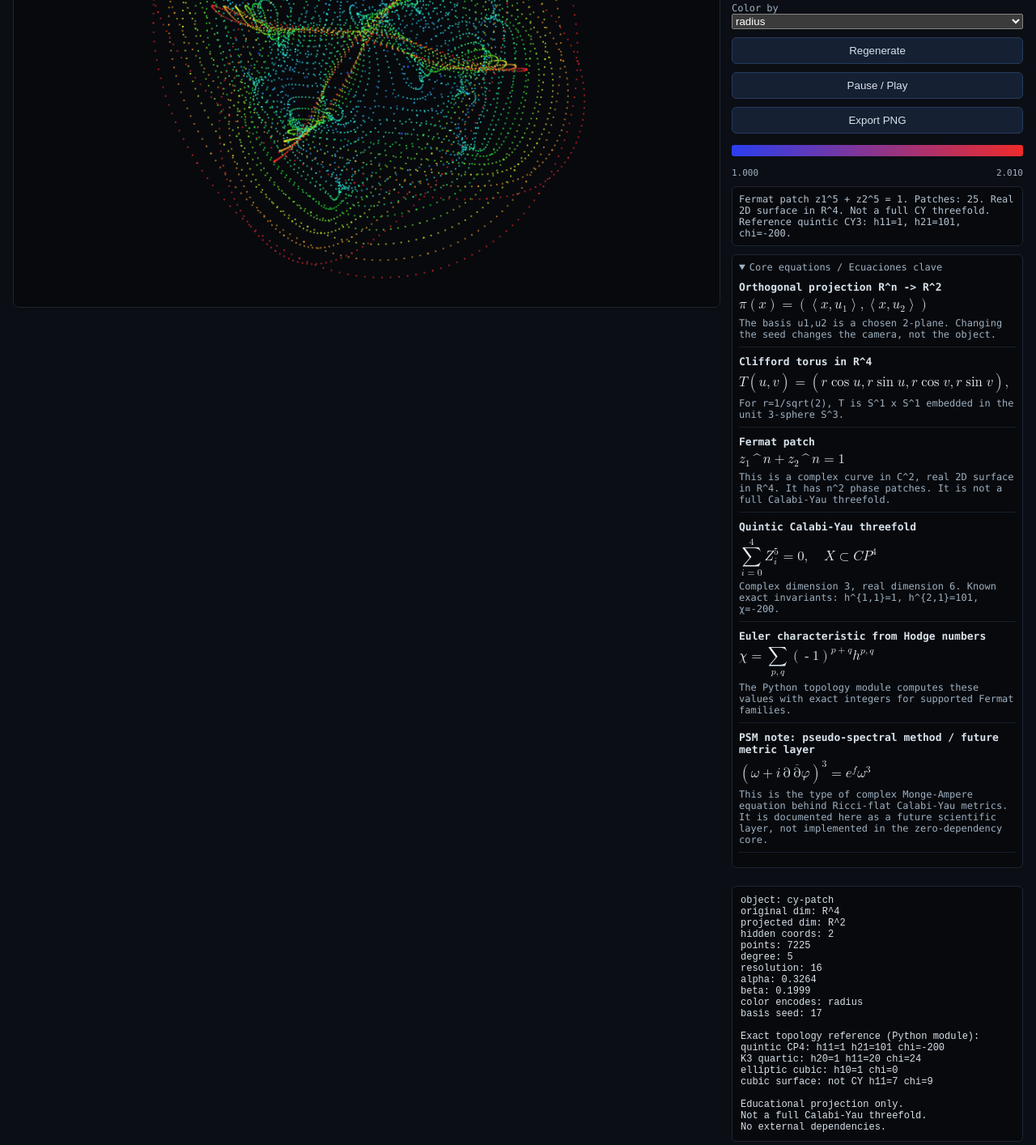
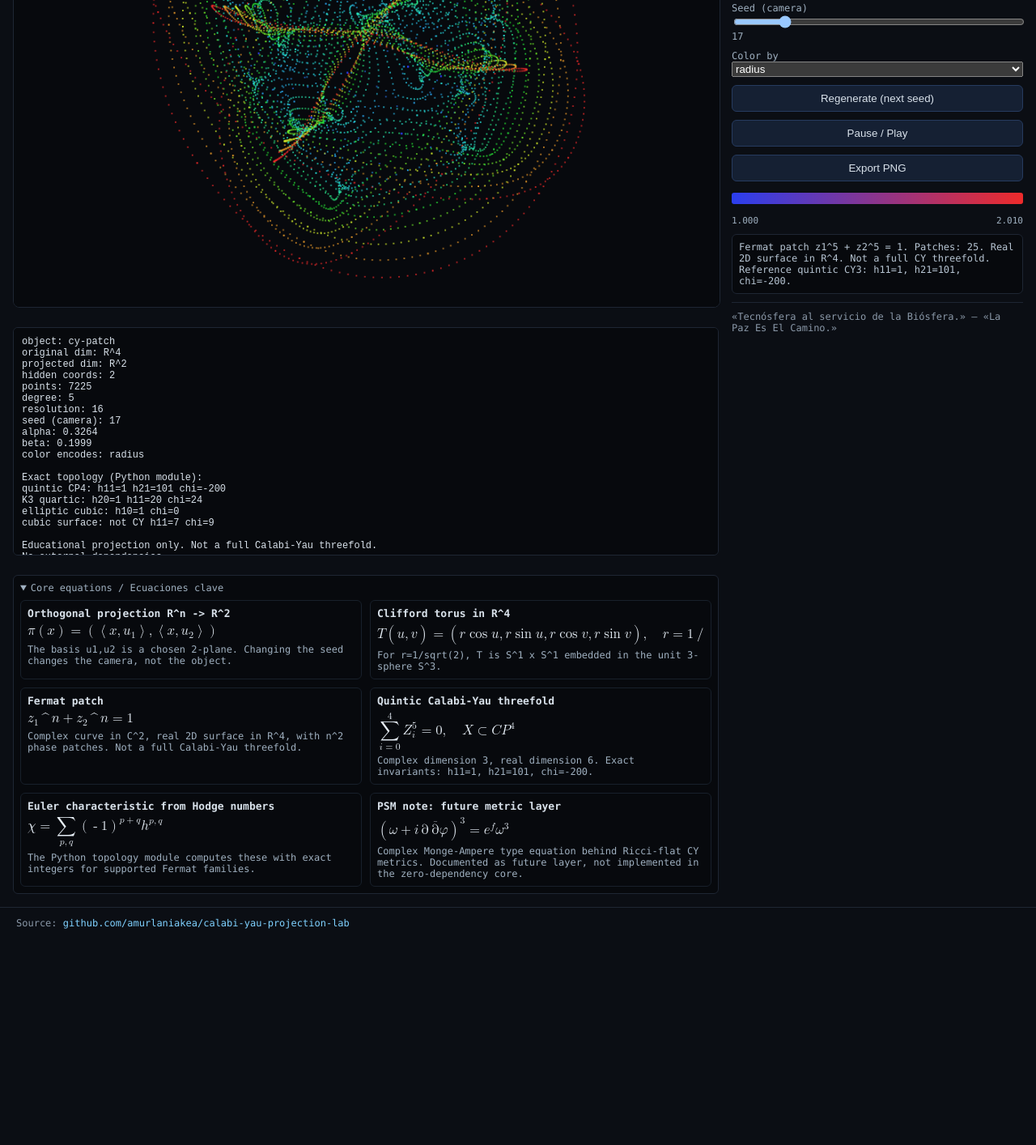
Before and after one commit to amurlaniakea/calabi-yau-projection-lab, a plain HTML site: page docs/index.html in a window 1280 px wide. Shown: the part 385-1799 px from the top of the page at 81% size. After the commit the page ends 1544 px from the top, so only its background shows below. Drawn offline with Linux system fonts and the light colour scheme; animation ran at ten frames a second.

Commit message:
feat: seed camera control, PC-first layout, classroom lab sheet

```diff
--- a/docs/index.html
+++ b/docs/index.html
@@ -10,20 +10,22 @@ body { margin:0; font-family: ui-monospace, SFMono-Regular, Menlo, Consolas, mon
 header { padding:16px 20px; border-bottom:1px solid #1e2633; }
 h1 { margin:0 0 6px; font-size:20px; }
 p { margin:0; color:#9fb0c0; font-size:13px; }
-main { display:grid; grid-template-columns: 1fr 360px; gap:16px; padding:16px; }
+main { display:grid; grid-template-columns: minmax(0,1fr) 360px; gap:16px; padding:16px; align-items:start; }
+.stage { display:flex; flex-direction:column; gap:12px; min-width:0; }
 canvas { width:100%; height:auto; background:#07090d; border:1px solid #1e2633; border-radius:8px; }
-aside { display:flex; flex-direction:column; gap:10px; min-width:320px; }
+aside { display:flex; flex-direction:column; gap:10px; min-width:0; }
 label { display:block; font-size:12px; color:#9fb0c0; }
 input[type=range], select, button { width:100%; box-sizing:border-box; }
 button { padding:8px; background:#152033; color:#d8e1ea; border:1px solid #263b5f; border-radius:6px; cursor:pointer; }
 button:hover { background:#1d2d49; }
-pre { white-space:pre-wrap; background:#07090d; border:1px solid #1e2633; padding:10px; border-radius:6px; font-size:12px; min-height:180px; max-height:320px; overflow:auto; }
+pre { white-space:pre-wrap; background:#07090d; border:1px solid #1e2633; padding:10px; border-radius:6px; font-size:12px; min-height:150px; max-height:260px; overflow:auto; }
 .legend { height:14px; border-radius:3px; margin:4px 0; background:linear-gradient(to right, hsl(234,85%,55%), hsl(0,85%,55%)); }
 .legend-labels { display:flex; justify-content:space-between; font-size:11px; color:#9fb0c0; }
 .note { font-size:12px; color:#b7c5d3; background:#07090d; border:1px solid #1e2633; padding:8px; border-radius:6px; min-height:48px; }
 details { border:1px solid #1e2633; border-radius:6px; padding:8px; background:#07090d; }
 summary { cursor:pointer; color:#9fb0c0; font-size:12px; }
-.eq { margin:10px 0; padding-bottom:8px; border-bottom:1px solid #18202b; }
+.eq-grid { display:grid; grid-template-columns: repeat(auto-fit, minmax(280px, 1fr)); gap:10px; margin-top:8px; }
+.eq { margin:0; padding:8px; border:1px solid #18202b; border-radius:6px; background:#07090d; }
 .eq h3 { margin:0 0 6px; font-size:13px; color:#d8e1ea; }
 .eq p { margin:4px 0 0; font-size:12px; color:#9fb0c0; }
 math { display:block; margin:6px 0; color:#e8f0f8; font-size:1.05em; overflow-x:auto; }
@@ -40,7 +42,39 @@ footer a:hover { text-decoration:underline; }
 <p>Zero-dependency educational lab. Projections, slices, Clifford torus, Fermat patches and exact topology notes. Not a full 6D threefold renderer or physics simulation.</p>
 </header>
 <main>
+<section class="stage">
 <canvas id="view" width="960" height="720"></canvas>
+<pre id="info"></pre>
+<details open>
+<summary>Core equations / Ecuaciones clave</summary>
+<div class="eq-grid">
+<div class="eq"><h3>Orthogonal projection R^n -> R^2</h3>
+<math display="block"><mrow><mi>π</mi><mo>(</mo><mi>x</mi><mo>)</mo><mo>=</mo><mo>(</mo><mo>⟨</mo><mi>x</mi><mo>,</mo><msub><mi>u</mi><mn>1</mn></msub><mo>⟩</mo><mo>,</mo><mo>⟨</mo><mi>x</mi><mo>,</mo><msub><mi>u</mi><mn>2</mn></msub><mo>⟩</mo><mo>)</mo></mrow></math>
+<p>The basis u1,u2 is a chosen 2-plane. Changing the seed changes the camera, not the object.</p>
+</div>
+<div class="eq"><h3>Clifford torus in R^4</h3>
+<math display="block"><mrow><mi>T</mi><mo>(</mo><mi>u</mi><mo>,</mo><mi>v</mi><mo>)</mo><mo>=</mo><mo>(</mo><mi>r</mi><mo>cos</mo><mi>u</mi><mo>,</mo><mi>r</mi><mo>sin</mo><mi>u</mi><mo>,</mo><mi>r</mi><mo>cos</mo><mi>v</mi><mo>,</mo><mi>r</mi><mo>sin</mo><mi>v</mi><mo>)</mo><mo>,</mo><mspace width="1em"/><mi>r</mi><mo>=</mo><mn>1</mn><mo>/</mo><msqrt><mn>2</mn></msqrt></mrow></math>
+<p>For r=1/sqrt(2), T is S^1 x S^1 embedded in the unit 3-sphere S^3.</p>
+</div>
+<div class="eq"><h3>Fermat patch</h3>
+<math display="block"><mrow><msub><mi>z</mi><mn>1</mn></msub><mo>^</mo><mi>n</mi><mo>+</mo><msub><mi>z</mi><mn>2</mn></msub><mo>^</mo><mi>n</mi><mo>=</mo><mn>1</mn></mrow></math>
+<p>Complex curve in C^2, real 2D surface in R^4, with n^2 phase patches. Not a full Calabi-Yau threefold.</p>
+</div>
+<div class="eq"><h3>Quintic Calabi-Yau threefold</h3>
+<math display="block"><mrow><munderover><mo>∑</mo><mrow><mi>i</mi><mo>=</mo><mn>0</mn></mrow><mn>4</mn></munderover><msubsup><mi>Z</mi><mi>i</mi><mn>5</mn></msubsup><mo>=</mo><mn>0</mn><mo>,</mo><mspace width="1em"/><mi>X</mi><mo>⊂</mo><mi>C</mi><msup><mi>P</mi><mn>4</mn></msup></mrow></math>
+<p>Complex dimension 3, real dimension 6. Exact invariants: h11=1, h21=101, chi=-200.</p>
+</div>
+<div class="eq"><h3>Euler characteristic from Hodge numbers</h3>
+<math display="block"><mrow><mi>χ</mi><mo>=</mo><munder><mo>∑</mo><mrow><mi>p</mi><mo>,</mo><mi>q</mi></mrow></munder><msup><mrow><mo>(</mo><mo>-</mo><mn>1</mn><mo>)</mo></mrow><mrow><mi>p</mi><mo>+</mo><mi>q</mi></mrow></msup><msup><mi>h</mi><mrow><mi>p</mi><mo>,</mo><mi>q</mi></mrow></msup></mrow></math>
+<p>The Python topology module computes these with exact integers for supported Fermat families.</p>
+</div>
+<div class="eq"><h3>PSM note: future metric layer</h3>
+<math display="block"><mrow><msup><mrow><mo>(</mo><mi>ω</mi><mo>+</mo><mi>i</mi><mo>∂</mo><mover><mo>∂</mo><mo>¯</mo></mover><mi>φ</mi><mo>)</mo></mrow><mn>3</mn></msup><mo>=</mo><msup><mi>e</mi><mi>f</mi></msup><msup><mi>ω</mi><mn>3</mn></msup></mrow></math>
+<p>Complex Monge-Ampere type equation behind Ricci-flat CY metrics. Documented as future layer, not implemented in the zero-dependency core.</p>
+</div>
+</div>
+</details>
+</section>
 <aside>
 <label>Object
 <select id="objType">
@@ -55,6 +89,7 @@ footer a:hover { text-decoration:underline; }
 <label>Resolution <input id="resolution" type="range" min="4" max="28" step="1" value="16"><span id="resolutionVal">16</span></label>
 <label>Speed <input id="speed" type="range" min="0" max="30" step="1" value="8"><span id="speedVal">8</span></label>
 <label>Point size <input id="size" type="range" min="1" max="6" step="1" value="2"><span id="sizeVal">2</span></label>
+<label>Seed (camera) <input id="seed" type="range" min="1" max="99" step="1" value="17"><span id="seedVal">17</span></label>
 <label>Color by
 <select id="colorBy">
 <option value="radius">radius</option>
@@ -62,40 +97,12 @@ footer a:hover { text-decoration:underline; }
 <option value="coord2">coordinate 2</option>
 </select>
 </label>
-<button id="regen">Regenerate</button>
+<button id="regen">Regenerate (next seed)</button>
 <button id="pause">Pause / Play</button>
 <button id="png">Export PNG</button>
 <div class="legend" id="legend"></div>
 <div class="legend-labels"><span id="legendMin">min</span><span id="legendMax">max</span></div>
 <div class="note" id="objectNote"></div>
-<details open>
-<summary>Core equations / Ecuaciones clave</summary>
-<div class="eq"><h3>Orthogonal projection R^n -> R^2</h3>
-<math display="block"><mrow><mi>π</mi><mo>(</mo><mi>x</mi><mo>)</mo><mo>=</mo><mo>(</mo><mo>⟨</mo><mi>x</mi><mo>,</mo><msub><mi>u</mi><mn>1</mn></msub><mo>⟩</mo><mo>,</mo><mo>⟨</mo><mi>x</mi><mo>,</mo><msub><mi>u</mi><mn>2</mn></msub><mo>⟩</mo><mo>)</mo></mrow></math>
-<p>The basis u1,u2 is a chosen 2-plane. Changing the seed changes the camera, not the object.</p>
-</div>
-<div class="eq"><h3>Clifford torus in R^4</h3>
-<math display="block"><mrow><mi>T</mi><mo>(</mo><mi>u</mi><mo>,</mo><mi>v</mi><mo>)</mo><mo>=</mo><mo>(</mo><mi>r</mi><mo>cos</mo><mi>u</mi><mo>,</mo><mi>r</mi><mo>sin</mo><mi>u</mi><mo>,</mo><mi>r</mi><mo>cos</mo><mi>v</mi><mo>,</mo><mi>r</mi><mo>sin</mo><mi>v</mi><mo>)</mo><mo>,</mo><mspace width="1em"/><mi>r</mi><mo>=</mo><mn>1</mn><mo>/</mo><msqrt><mn>2</mn></msqrt></mrow></math>
-<p>For r=1/sqrt(2), T is S^1 x S^1 embedded in the unit 3-sphere S^3.</p>
-</div>
-<div class="eq"><h3>Fermat patch</h3>
-<math display="block"><mrow><msub><mi>z</mi><mn>1</mn></msub><mo>^</mo><mi>n</mi><mo>+</mo><msub><mi>z</mi><mn>2</mn></msub><mo>^</mo><mi>n</mi><mo>=</mo><mn>1</mn></mrow></math>
-<p>This is a complex curve in C^2, real 2D surface in R^4. It has n^2 phase patches. It is not a full Calabi-Yau threefold.</p>
-</div>
-<div class="eq"><h3>Quintic Calabi-Yau threefold</h3>
-<math display="block"><mrow><munderover><mo>∑</mo><mrow><mi>i</mi><mo>=</mo><mn>0</mn></mrow><mn>4</mn></munderover><msubsup><mi>Z</mi><mi>i</mi><mn>5</mn></msubsup><mo>=</mo><mn>0</mn><mo>,</mo><mspace width="1em"/><mi>X</mi><mo>⊂</mo><mi>C</mi><msup><mi>P</mi><mn>4</mn></msup></mrow></math>
-<p>Complex dimension 3, real dimension 6. Known exact invariants: h^{1,1}=1, h^{2,1}=101, χ=-200.</p>
-</div>
-<div class="eq"><h3>Euler characteristic from Hodge numbers</h3>
-<math display="block"><mrow><mi>χ</mi><mo>=</mo><munder><mo>∑</mo><mrow><mi>p</mi><mo>,</mo><mi>q</mi></mrow></munder><msup><mrow><mo>(</mo><mo>-</mo><mn>1</mn><mo>)</mo></mrow><mrow><mi>p</mi><mo>+</mo><mi>q</mi></mrow></msup><msup><mi>h</mi><mrow><mi>p</mi><mo>,</mo><mi>q</mi></mrow></msup></mrow></math>
-<p>The Python topology module computes these values with exact integers for supported Fermat families.</p>
-</div>
-<div class="eq"><h3>PSM note: pseudo-spectral method / future metric layer</h3>
-<math display="block"><mrow><msup><mrow><mo>(</mo><mi>ω</mi><mo>+</mo><mi>i</mi><mo>∂</mo><mover><mo>∂</mo><mo>¯</mo></mover><mi>φ</mi><mo>)</mo></mrow><mn>3</mn></msup><mo>=</mo><msup><mi>e</mi><mi>f</mi></msup><msup><mi>ω</mi><mn>3</mn></msup></mrow></math>
-<p>This is the type of complex Monge-Ampere equation behind Ricci-flat Calabi-Yau metrics. It is documented here as a future scientific layer, not implemented in the zero-dependency core.</p>
-</div>
-</details>
-<pre id="info"></pre>
 <div class="notice">«Tecnósfera al servicio de la Biósfera.» — «La Paz Es El Camino.»</div>
 </aside>
 </main>
@@ -106,15 +113,16 @@ Source: <a href="https://github.com/amurlaniakea/calabi-yau-projection-lab">gith
 const $ = (id) => document.getElementById(id);
 const canvas = $('view');
 const ctx = canvas.getContext('2d');
-const controls = { objType:$('objType'), degree:$('degree'), resolution:$('resolution'), speed:$('speed'), size:$('size'), colorBy:$('colorBy') };
-const labels = { degree:$('degreeVal'), resolution:$('resolutionVal'), speed:$('speedVal'), size:$('sizeVal') };
+const controls = { objType:$('objType'), degree:$('degree'), resolution:$('resolution'), speed:$('speed'), size:$('size'), seed:$('seed'), colorBy:$('colorBy') };
+const labels = { degree:$('degreeVal'), resolution:$('resolutionVal'), speed:$('speedVal'), size:$('sizeVal'), seed:$('seedVal') };
 let points = [];
 let currentBasis = [];
 let alpha = 0;
 let beta = 0;
 let running = true;
 let legendRange = { min: 0, max: 1 };
-const SEED = 17;
+
+function getSeed() { return Number(controls.seed.value); }
 
 function mulberry32(a) {
   return function() {
@@ -281,7 +289,7 @@ function objectNote(type, deg, res) {
     return 'Clifford torus S^1 x S^1 in R^4. With r=1/sqrt(2) it lies on S^3. Grid: ' + (res+8) + ' x ' + (res+8) + '.';
   }
   if (type === 'hypercube') {
-    return 'Discrete hypercube grid in [0,1]^6. Steps are capped for responsiveness. Projection hides adjacency and metric information.';
+    return 'Discrete hypercube grid in [0,1]^6. Steps capped for responsiveness. Projection hides adjacency and metric information.';
   }
   if (type === 'sphere') {
     return 'Sampled unit 4-sphere S^3 in R^4. Each point has norm approximately 1.';
@@ -293,13 +301,14 @@ function generate() {
   const type = controls.objType.value;
   const deg = Number(controls.degree.value);
   const res = Number(controls.resolution.value);
+  const sd = getSeed();
   if (type === 'cy-patch') points = generateCyPatch(deg, Math.min(res, 18));
   else if (type === 'clifford-torus') points = generateClifford(res + 8, res + 8);
   else if (type === 'hypercube') points = generateHypercube(6, Math.min(4, Math.max(2, Math.round(res / 8) + 2)));
-  else if (type === 'sphere') points = generateSphere(4, Math.min(4096, res * res), SEED);
-  else if (type === 'domain') points = generateDomain(11, Math.min(4096, res * res), SEED);
+  else if (type === 'sphere') points = generateSphere(4, Math.min(4096, res * res), sd);
+  else if (type === 'domain') points = generateDomain(11, Math.min(4096, res * res), sd);
   else points = [];
-  currentBasis = makeBasis(getObjectDim(), SEED);
+  currentBasis = makeBasis(getObjectDim(), sd);
   $('objectNote').textContent = objectNote(type, deg, res);
   updateLabels();
   updateInfo();
@@ -387,6 +396,7 @@ function updateLabels() {
   labels.resolution.textContent = controls.resolution.value;
   labels.speed.textContent = controls.speed.value;
   labels.size.textContent = controls.size.value;
+  labels.seed.textContent = controls.seed.value;
 }
 
 function updateInfo() {
@@ -400,17 +410,16 @@ function updateInfo() {
     'points: ' + points.length + '\n' +
     'degree: ' + controls.degree.value + '\n' +
     'resolution: ' + controls.resolution.value + '\n' +
+    'seed (camera): ' + getSeed() + '\n' +
     'alpha: ' + alpha.toFixed(4) + '\n' +
     'beta: ' + beta.toFixed(4) + '\n' +
-    'color encodes: ' + controls.colorBy.value + '\n' +
-    'basis seed: ' + SEED + '\n\n' +
-    'Exact topology reference (Python module):\n' +
+    'color encodes: ' + controls.colorBy.value + '\n\n' +
+    'Exact topology (Python module):\n' +
     'quintic CP4: h11=1 h21=101 chi=-200\n' +
     'K3 quartic: h20=1 h11=20 chi=24\n' +
     'elliptic cubic: h10=1 chi=0\n' +
     'cubic surface: not CY h11=7 chi=9\n\n' +
-    'Educational projection only.\n' +
-    'Not a full Calabi-Yau threefold.\n' +
+    'Educational projection only. Not a full Calabi-Yau threefold.\n' +
     'No external dependencies.';
 }
 
@@ -432,8 +441,15 @@ controls.objType.addEventListener('change', generate);
 ['speed', 'size'].forEach((id) => {
   controls[id].addEventListener('input', updateLabels);
 });
+controls.seed.addEventListener('input', generate);
 controls.colorBy.addEventListener('change', updateInfo);
-$('regen').addEventListener('click', generate);
+$('regen').addEventListener('click', () => {
+  let s = getSeed() + 1;
+  if (s > 99) s = 1;
+  controls.seed.value = String(s);
+  labels.seed.textContent = String(s);
+  generate();
+});
 $('pause').addEventListener('click', () => { running = (running === false); });
 $('png').addEventListener('click', () => {
   const a = document.createElement('a');
```
Also changed, not shown: 2 other files.
